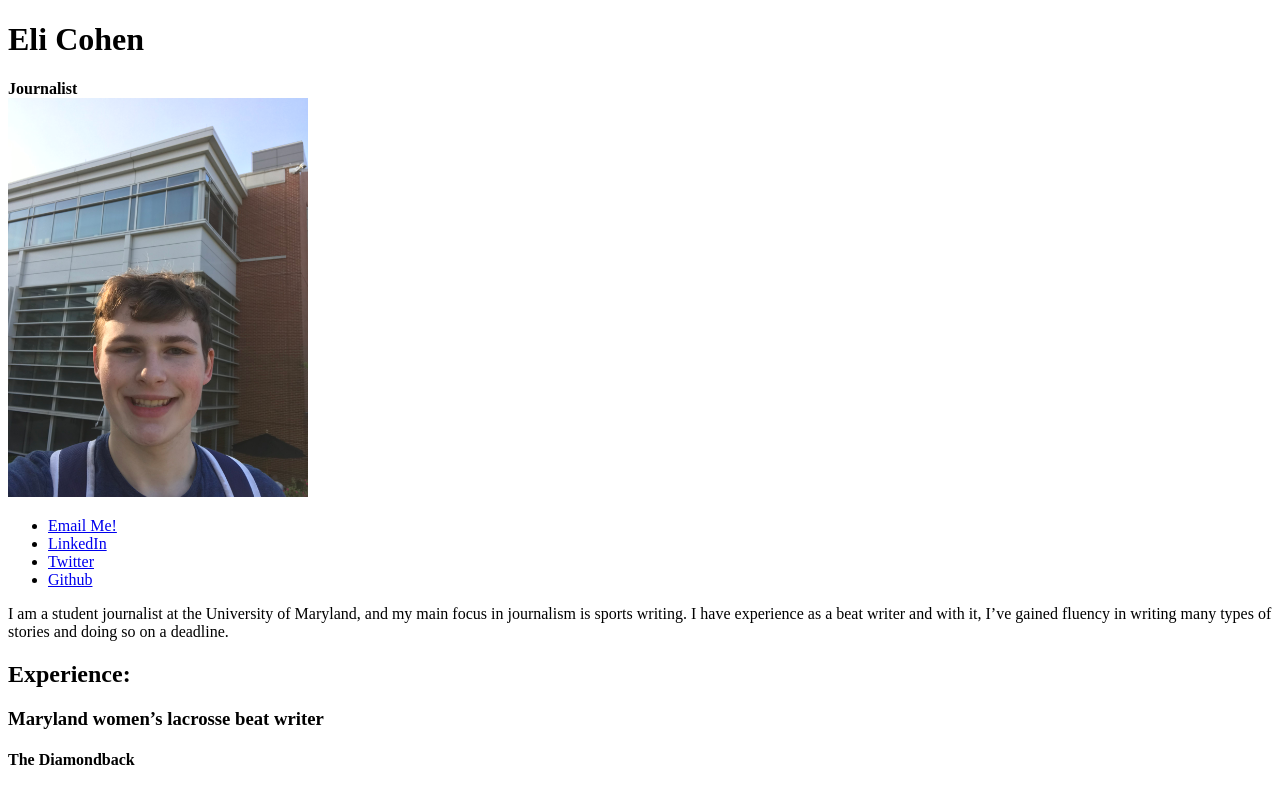
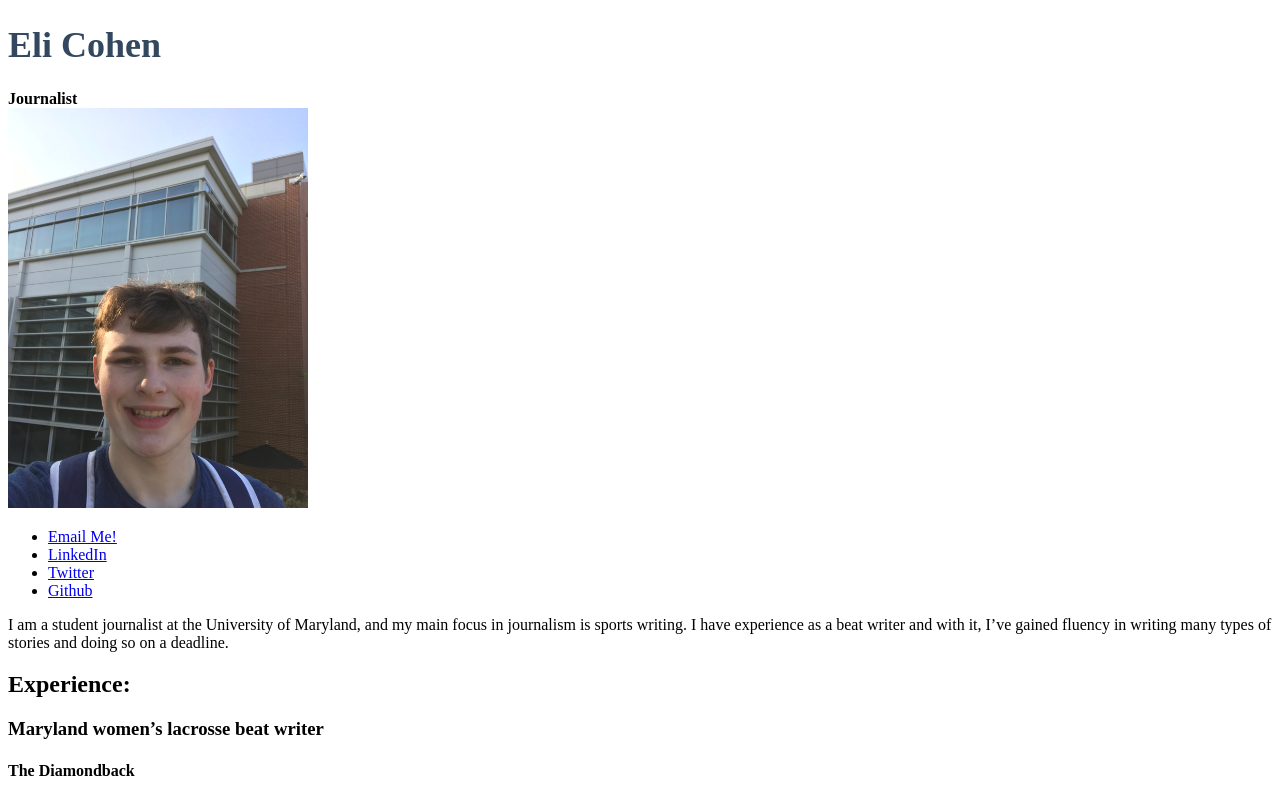
Before and after one commit to ejcohen2003/Eli-Cohen-JOUR352-Summer, a plain HTML site: page Resume/index.html in a window 1280 px wide. Shown: the top 788 px of the page. Drawn offline with Linux system fonts and the light colour scheme.

Commit message:
Update index.html
Made style changes to H1

```diff
--- a/Resume/index.html
+++ b/Resume/index.html
@@ -3,6 +3,9 @@
 
 <head>
     <title>Eli Cohen's resume</title>
+    <style type="text/css">
+        H1 {font-size: 36px; color:#33485e;}
+       </style>
 </head>
 
 <body>
```
